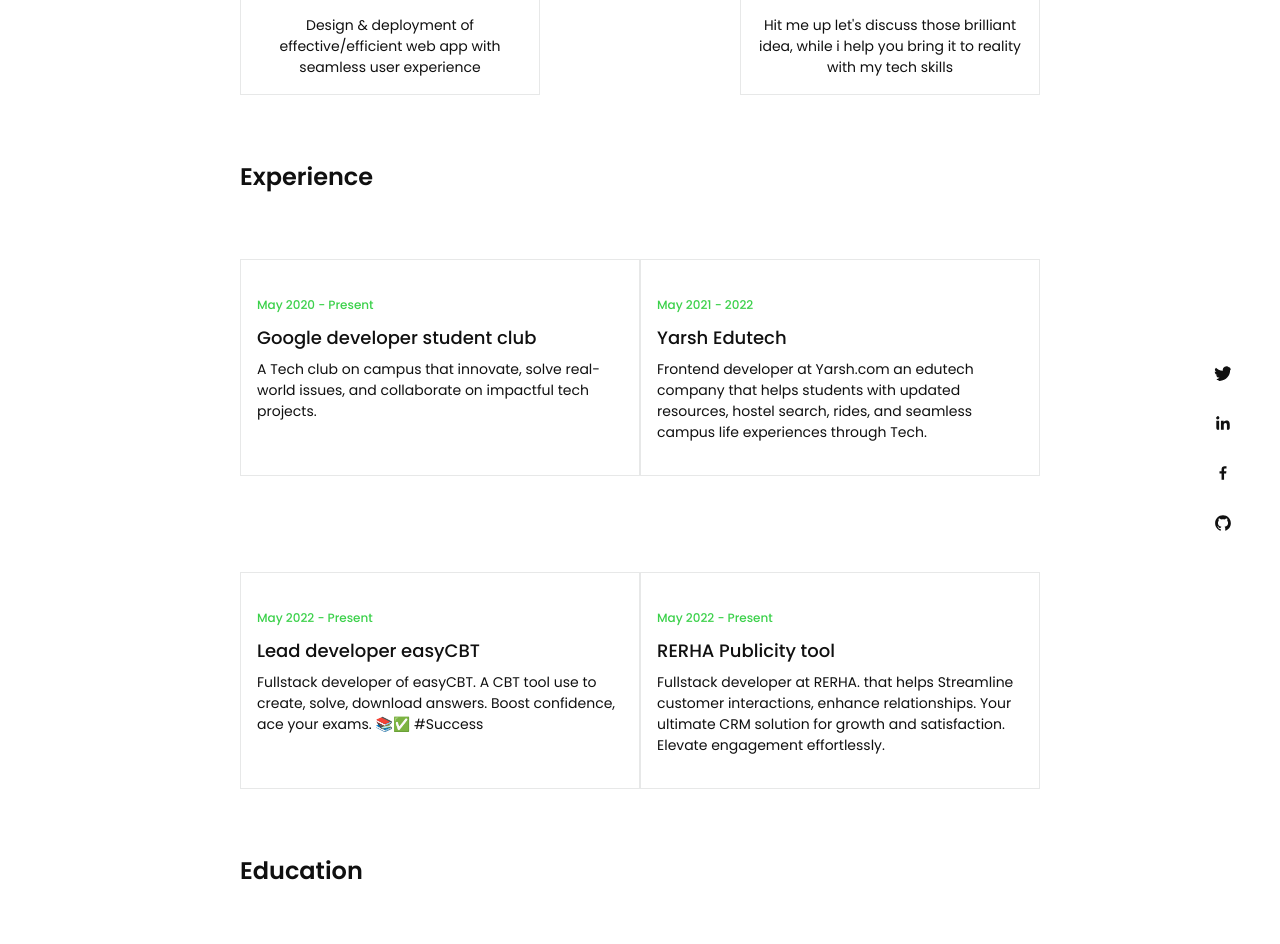
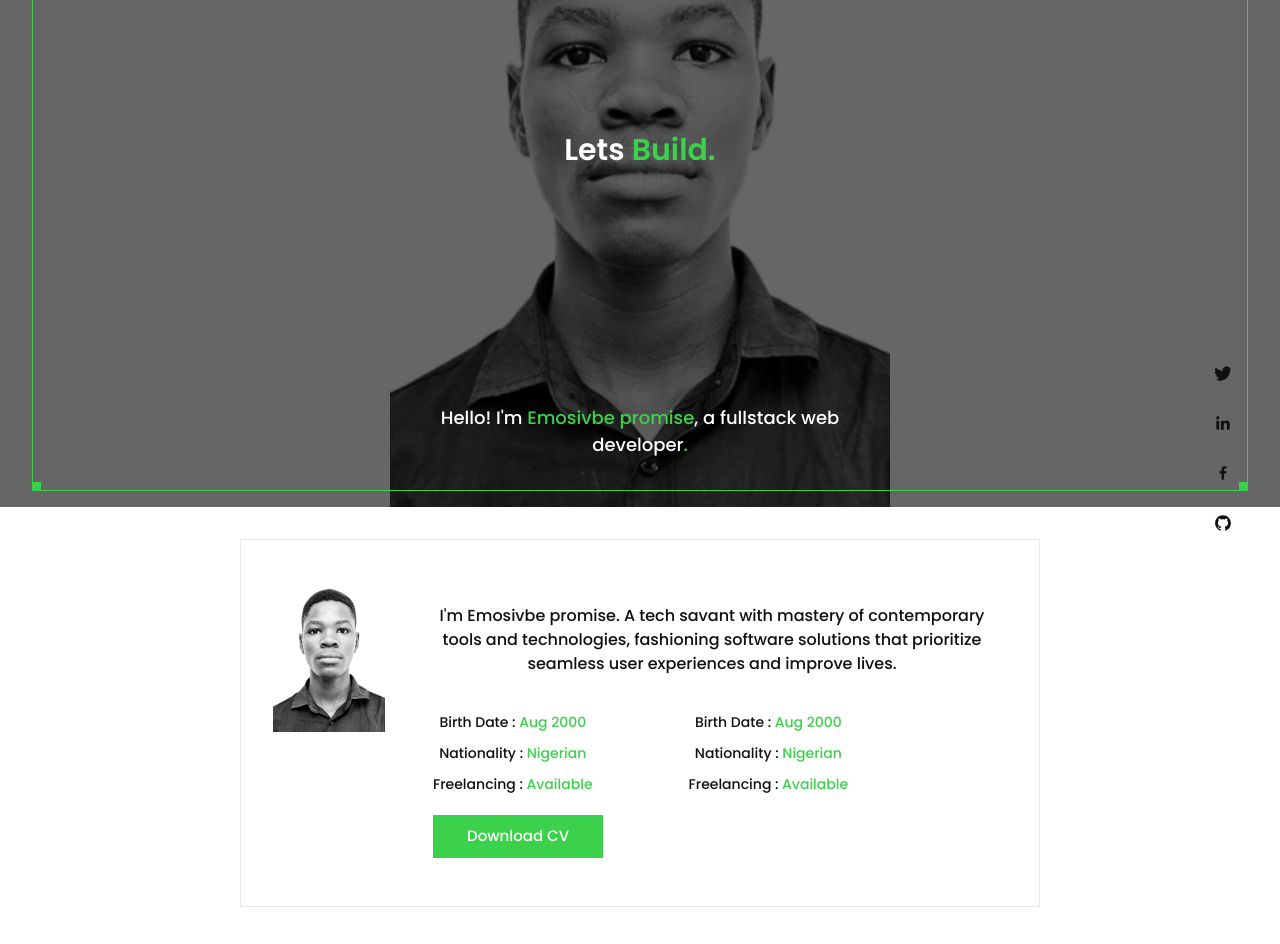
Before and after one commit to Promiseejiro/repo, a Next.js app in the folder portfolio/: page / in a window 1280 px wide. Shown: the part 220-1164 px from the top of the page. Built offline with nearby package versions, Linux system fonts and the light colour scheme.

Commit message:
new commit

```diff
--- a/portfolio/app/components/hero/hero.tsx
+++ b/portfolio/app/components/hero/hero.tsx
@@ -1,107 +1,107 @@
-// import { useRef, useEffect, useState, useContext } from "react";
+import { useRef, useEffect, useState, useContext } from "react";
 
-// import { ThemeContext } from "../../../context/themecontext";
+import { ThemeContext } from "../../../context/themecontext";
 
-// import Link from "next/link";
-// import Image from "next/image";
+import Link from "next/link";
+import Image from "next/image";
 
-// import Theme from "../theme/theme";
+import Theme from "../theme/theme";
 
-// import classes from "./hero.module.css";
+import classes from "./hero.module.css";
 
-// import { mydetails } from "@/app/utils/data";
+import { mydetails } from "@/app/utils/data";
 
-// import profilepic from '../../../image/profile.png'
-// interface heightProps {
-//   height: String;
-// }
-// const Hero = () => {
-//   let { theme } = useContext(ThemeContext);
+import profilepic from '../../../image/profile.png'
+interface heightProps {
+  height: String;
+}
+const Hero = () => {
+  let { theme } = useContext(ThemeContext);
 
-//   const [height, setHeight] = useState<heightProps>();
-//   useEffect(() => {
-//     //   if (sliderRef.current) {
-//     //     setHeight({
-//     //       ...height,
-//     //       height: sliderRef.current.getBoundingClientRect().height,
-//     //     });
-//     //   }
-//   }, []);
+  // const [height, setHeight] = useState<heightProps>();
+  // useEffect(() => {
+  //     if (sliderRef.current) {
+  //       setHeight({
+  //         ...height,
+  //         height: sliderRef.current.getBoundingClientRect().height,
+  //       });
+  //     }
+  // }, []);
 
-//   const sliderRef = useRef();
-//   return (
-//     <div
-//       // className={`${theme === "white" && classes.white_theme} ${
-//       //   theme === "brown" && classes.brown_theme
-//       // }`}
-//     >
-//       {/* <div className={`${classes.hero_section}`} id="home">
-//         <Image src={profilepic} alt="profile"/>
-//         <div className={classes.hero_overlay}>
-//           <div className={classes.border_container}>
-//             <div className={`${classes.box} ${classes.top_left}`}></div>
-//             <div className={`${classes.box} ${classes.top_right}`}></div>
-//             <div className={`${classes.box} ${classes.bottom_left}`}></div>
-//             <div className={`${classes.box} ${classes.bottom_right}`}></div>
+  const sliderRef = useRef();
+  return (
+    <div
+      className={`${theme === "white" && classes.white_theme} ${
+        theme === "brown" && classes.brown_theme
+      }`}
+    >
+      <div className={`${classes.hero_section}`} id="home">
+        <Image src={profilepic} alt="profile"/>
+        <div className={classes.hero_overlay}>
+          <div className={classes.border_container}>
+            <div className={`${classes.box} ${classes.top_left}`}></div>
+            <div className={`${classes.box} ${classes.top_right}`}></div>
+            <div className={`${classes.box} ${classes.bottom_left}`}></div>
+            <div className={`${classes.box} ${classes.bottom_right}`}></div>
 
-//             <div className={classes.theme_container}>
-//               <Theme></Theme>
-//             </div>
-//             <div
-//               className={classes.hero_section_head}
-//               style={{ height: `${height}px` }}
-//             >
-//               <h4>
-//                 Lets <span>Build.</span>
-//               </h4>
-//               <h4></h4>
-//             </div>
-//             <p>
-//               Hello! I'm <span>Emosivbe promise</span>, a fullstack web
-//               developer<span>.</span>
-//             </p>
-//           </div>
-//         </div>
-//       </div>
-//       <div className={classes.details_container}>
-//         <div className={classes.details}>
-//           <div>
-//             <Image
-//               className={classes.detailes_image}
-//               src={profilepic} alt="profile"
-//               />
-//           </div>
+            <div className={classes.theme_container}>
+              <Theme></Theme>
+            </div>
+            <div
+              className={classes.hero_section_head}
+              // style={{ height: `${height}px` }}
+            >
+              <h4>
+                Lets <span>Build.</span>
+              </h4>
+              <h4></h4>
+            </div>
+            <p>
+              {`Hello! I'm `}<span>{`Emosivbe promise`}</span>{`, a fullstack web
+              developer`}<span>{`.`}</span>
+            </p>
+          </div>
+        </div>
+      </div>
+      <div className={classes.details_container}>
+        <div className={classes.details}>
+          <div>
+            <Image
+              className={classes.detailes_image}
+              src={profilepic} alt="profile"
+              />
+          </div>
 
-//           <div className={classes.content} id="resume">
-//             <p className={classes.discription}>
-//               I'm Emosivbe promise. A tech savant with mastery of contemporary
-//               tools and technologies, fashioning software solutions that
-//               prioritize seamless user experiences and improve lives.
-//             </p>
-//             <div className={classes.ul_container}>
-//               <ul className={classes.first_ul}>
-//                 {mydetails.map((detail,index) => (
-//                   <li key={index}>
-//                     {detail.label} : <span>{detail.value}</span>
-//                   </li>
-//                 ))}
-//               </ul>
-//               <ul className={classes.second_ul}>
-//                 {mydetails.map((detail,index) => (
-//                   <li key={index}>
-//                     {detail.label} : <span>{detail.value}</span>
-//                   </li>
-//                 ))}
-//               </ul>
-//             </div>
+          <div className={classes.content} id="resume">
+            <p className={classes.discription}>
+             {` I'm Emosivbe promise. A tech savant with mastery of contemporary
+              tools and technologies, fashioning software solutions that
+              prioritize seamless user experiences and improve lives.`}
+            </p>
+            <div className={classes.ul_container}>
+              <ul className={classes.first_ul}>
+                {mydetails.map((detail,index) => (
+                  <li key={index}>
+                    {detail.label} : <span>{detail.value}</span>
+                  </li>
+                ))}
+              </ul>
+              <ul className={classes.second_ul}>
+                {mydetails.map((detail,index) => (
+                  <li key={index}>
+                    {detail.label} : <span>{detail.value}</span>
+                  </li>
+                ))}
+              </ul>
+            </div>
 
-//             <div className={classes.btn_container}>
-//               <Link href="">Download CV</Link>
-//             </div>
-//           </div>
-//         </div>
-//       </div> */}
-//     </div>
-//   );
-// };
-// export default Hero;
+            <div className={classes.btn_container}>
+              <Link href="">{`Download CV`}</Link>
+            </div>
+          </div>
+        </div>
+      </div>
+    </div>
+  );
+};
+export default Hero;
--- a/portfolio/app/page.tsx
+++ b/portfolio/app/page.tsx
@@ -5,7 +5,7 @@
 import Head from "next/head";
 import Link from "next/link";
 import Navbar from "./components/navbar/navbar";
-// import Hero from "./components/hero/hero";
+import Hero from "./components/hero/hero";
 import Service from "./components/services/services";
 import Contacts from "./components/contactme/contactme";
 import Projects from "./components/projects/projects";
@@ -60,7 +60,7 @@
         </div>
         <Contacts />
 
-        {/* <Hero></Hero> */}
+        <Hero></Hero>
 
         <Service></Service>
 
```
